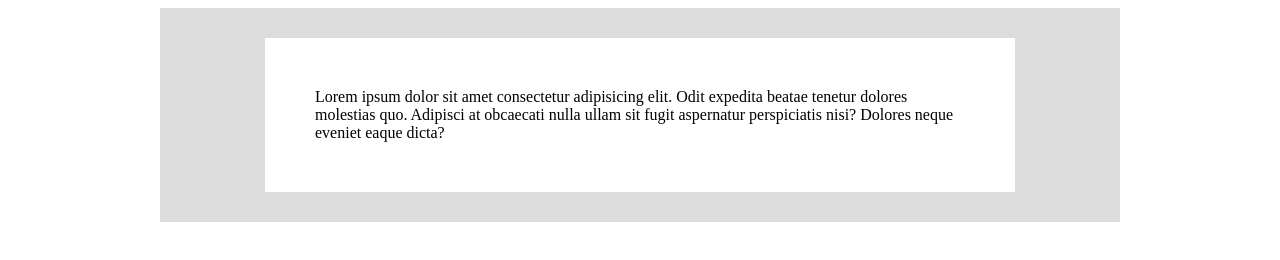
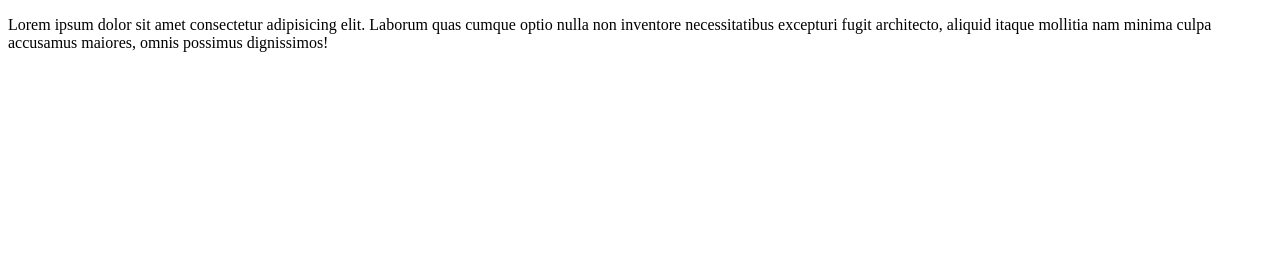
Before and after one commit to pedromarquex/curso_web, a plain HTML site: page index-aula-6.html in a window 1280 px wide. Drawn offline with Linux system fonts and the light colour scheme.

Commit message:
aula 6: fontes

```diff
--- a/index-aula-6.html
+++ b/index-aula-6.html
@@ -7,17 +7,15 @@
     <meta name="description" content="Curso de HTML5 e CSS3">
     <meta name="viewport" content="width=device-width, initial-scale=1.0">
     <meta http-equiv="X-UA-Compatible" content="ie=edge">
-    <link rel="stylesheet" href="css/styles-aula-3.css">
+    <link href="https://fonts.googleapis.com/css?family=Roboto" rel="stylesheet">
+    <link rel="stylesheet" href="css/styles-aula-6.css">
     <title>Curso HTML5</title>
 </head>
 
 <body>
-    <div class="principal">
-        <section>
-            Lorem ipsum dolor sit amet consectetur adipisicing elit. Odit expedita beatae tenetur dolores molestias quo.
-            Adipisci at obcaecati nulla ullam sit fugit aspernatur perspiciatis nisi? Dolores neque eveniet eaque dicta?
-        </section>
-    </div>
+    <p>Lorem ipsum dolor sit amet consectetur adipisicing elit. Laborum quas cumque optio nulla non inventore
+        necessitatibus excepturi fugit architecto, aliquid itaque mollitia nam minima culpa accusamus maiores, omnis
+        possimus dignissimos!</p>
 </body>
 
 </html>
--- a/styles-aula-4.css
+++ /dev/null
@@ -1,13 +0,0 @@
-* { /* regras pra todo o documento */
-  margin: 0; /* margem externa */
-  padding: 0; /* margem interna */
-  font-family: Arial;
-}
-
-.principal { /* seleciona a class "principal" */
-  background-color: #ccc; /* cor de fundo da classe */
-  width: 900px; /* largura da classe */
-  margin: auto; /* margem externa da classe */
-  margin-top: 20px; /* margem do topo */
-  padding: 10px; /* margem interna da classe */
-}
```
